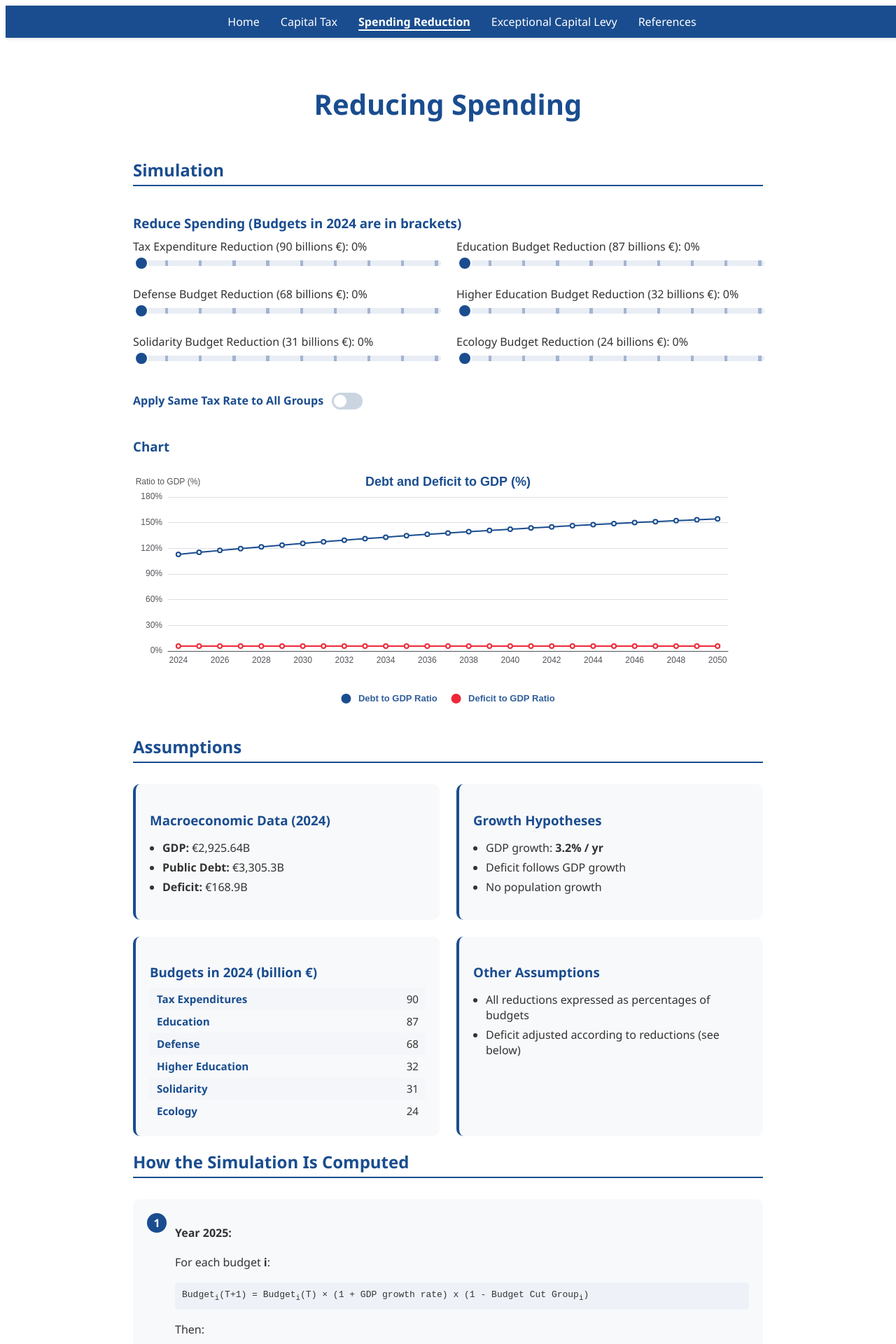
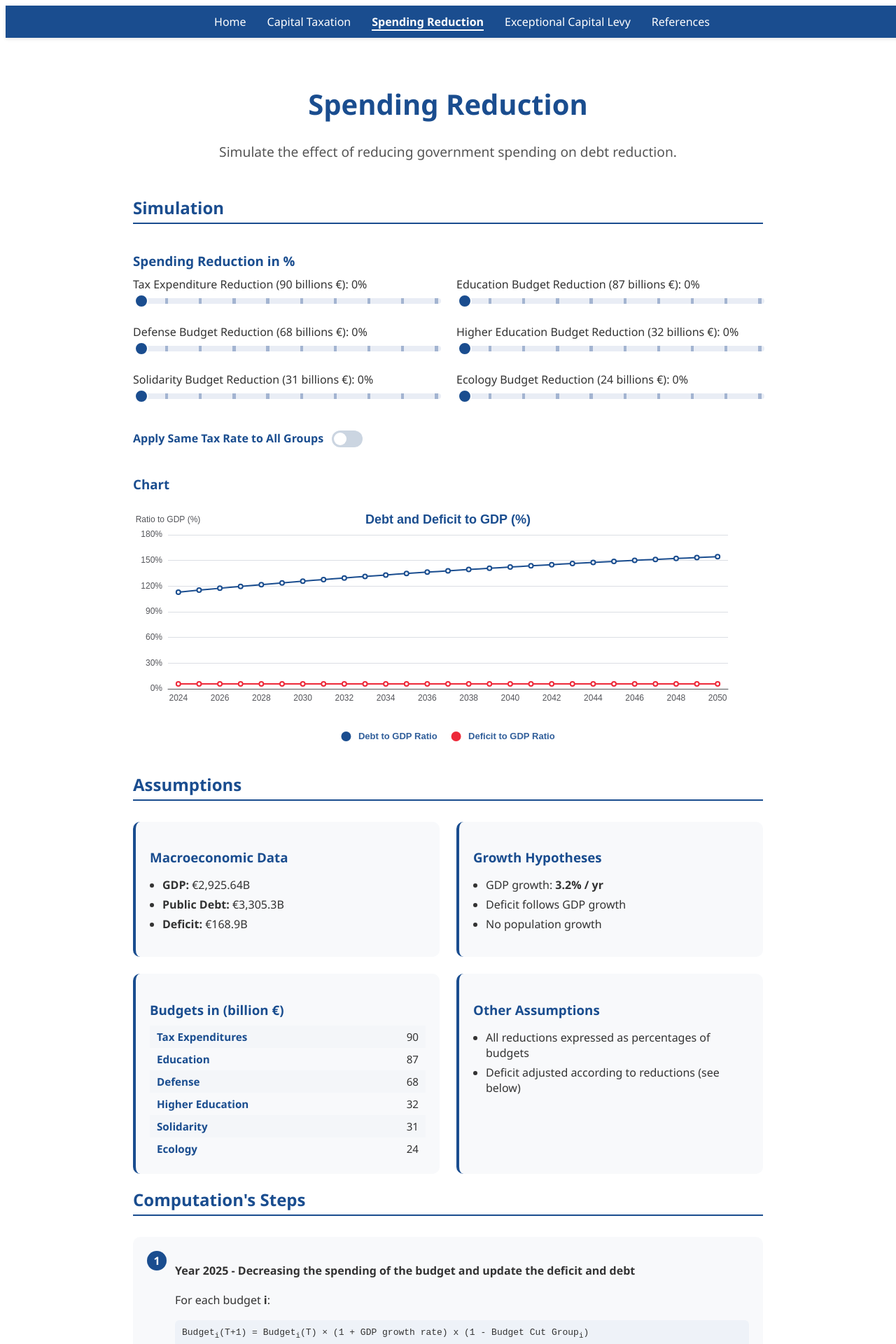
Before and after one commit to SimonPlaye/debt-eraser, a React (Vite) app: page /spending-reduction in a window 1280 px wide. Shown: the top 1920 px of the page at 70% size. Built offline with nearby package versions, Linux system fonts and the light colour scheme.

Commit message:
feat: adding extra information to make the page more straightforward

```diff
--- a/src/pages/CapitalTaxPage/CapitalTaxPage.css
+++ b/src/pages/CapitalTaxPage/CapitalTaxPage.css
@@ -139,3 +139,8 @@
 .households-table td:last-child {
   text-align: right;
 }
+
+.subtitle {
+  color: #555;
+  font-size: 1.2rem;
+}
--- a/src/pages/CapitalTaxPage/CapitalTaxPage.tsx
+++ b/src/pages/CapitalTaxPage/CapitalTaxPage.tsx
@@ -55,7 +55,11 @@ export const CapitalTaxPage = () => {
   return (
     <div className="tax-capital-page">
       <header className="page-header">
-        <h1>Taxing Capital</h1>
+        <h1>Capital Taxation</h1>
+        <p className="subtitle">
+          Simulate the effect of a permanent capital tax on millionaires for
+          debt reduction.
+        </p>
       </header>
 
       <section className="simulation-section">
@@ -132,7 +136,7 @@ export const CapitalTaxPage = () => {
 
         <div className="assumptions-grid">
           <div className="assumption-card">
-            <h3>Macroeconomic Data (2024)</h3>
+            <h3>Macroeconomic Data</h3>
             <ul>
               <li>
                 <strong>GDP:</strong> €2,925.64B
@@ -209,11 +213,16 @@ export const CapitalTaxPage = () => {
       </section>
 
       <section className="computation-section">
-        <h2>How the Simulation Is Computed</h2>
+        <h2>Computation's Steps</h2>
 
         <div className="computation-steps">
           <div className="step-card">
             <span className="step-number">1</span>
+            <p>
+              <strong>
+                Compute the revenue from the tax and update capital values
+              </strong>
+            </p>
             <p>
               For each capital group <strong>i</strong>:
             </p>
@@ -242,6 +251,9 @@ export const CapitalTaxPage = () => {
 
           <div className="step-card">
             <span className="step-number">2</span>
+            <p>
+              <strong>Update the deficit</strong>
+            </p>
             <p className="formula">
               Deficit(T+1) = Deficit(T) × (1 + GDP growth rate) − Tax Revenue
             </p>
@@ -249,11 +261,17 @@ export const CapitalTaxPage = () => {
 
           <div className="step-card">
             <span className="step-number">3</span>
+            <p>
+              <strong>Update the debt</strong>
+            </p>
             <p className="formula">Debt(T+1) = Debt(T) + Deficit(T+1)</p>
           </div>
 
           <div className="step-card">
             <span className="step-number">4</span>
+            <p>
+              <strong>Update GDP</strong>
+            </p>
             <p className="formula">GDP(T+1) = GDP(T) × (1 + GDP growth rate)</p>
           </div>
         </div>
--- a/src/pages/ExceptionalCapitalLevyPage/ExceptionalCapitalLevyPage.css
+++ b/src/pages/ExceptionalCapitalLevyPage/ExceptionalCapitalLevyPage.css
@@ -131,3 +131,8 @@
   padding: 8px 10px;
   border-radius: 6px;
 }
+
+.subtitle {
+  color: #555;
+  font-size: 1.2rem;
+}
--- a/src/pages/ExceptionalCapitalLevyPage/ExceptionalCapitalLevyPage.tsx
+++ b/src/pages/ExceptionalCapitalLevyPage/ExceptionalCapitalLevyPage.tsx
@@ -55,6 +55,10 @@ export const ExceptionalCapitalLevyPage = () => {
     <div className="tax-capital-page">
       <header className="page-header">
         <h1>Exceptional Capital Levy</h1>
+        <p className="subtitle">
+          Simulate the impact of an exceptional capital levy on millionaires on
+          debt reduction.
+        </p>
       </header>
 
       <section className="simulation-section">
@@ -131,7 +135,7 @@ export const ExceptionalCapitalLevyPage = () => {
 
         <div className="assumptions-grid">
           <div className="assumption-card">
-            <h3>Macroeconomic Data (2024)</h3>
+            <h3>Macroeconomic Data</h3>
             <ul>
               <li>
                 <strong>GDP:</strong> €2,925.64B
@@ -207,13 +211,15 @@ export const ExceptionalCapitalLevyPage = () => {
         </div>
       </section>
       <section className="computation-section">
-        <h2>How the Simulation Is Computed</h2>
+        <h2>Computation's Steps</h2>
 
         <div className="computation-steps">
           <div className="step-card">
             <span className="step-number">1</span>
             <p>
-              <strong>Year 2025:</strong>
+              <strong>
+                Year 2025 - Decreasing the deficit by the capital levy
+              </strong>
             </p>
             <p>
               For each capital group <strong>i</strong>:
@@ -244,7 +250,10 @@ export const ExceptionalCapitalLevyPage = () => {
           <div className="step-card">
             <span className="step-number">2</span>
             <p>
-              <strong>Years 2025–2050 (both included):</strong>
+              <strong>
+                Years 2025–2050 (both included) - Increase variables by normal
+                growth rate{" "}
+              </strong>
             </p>
             <ul>
               <li className="formula">
--- a/src/pages/HomePage/HomePage.tsx
+++ b/src/pages/HomePage/HomePage.tsx
@@ -12,7 +12,7 @@ export const HomePage = () => {
         </p>
         <p className="subtitleDescription">
           This website is part of a "Policy Nota" written for the course From
-          Social Theory to Practice at Erasmus University.
+          Social Theory to Practice at Erasmus University Rotterdam.
         </p>
       </header>
 
@@ -20,7 +20,7 @@ export const HomePage = () => {
         <h2>Explore Measures</h2>
         <div className="measures-cards">
           <Link to="/capital-tax" className="measure-card">
-            <h3>Capital Tax</h3>
+            <h3>Capital Taxation</h3>
             <p>Simulate the impact of capital taxation on debt reduction.</p>
           </Link>
           <Link to="/spending-reduction" className="measure-card">
@@ -29,7 +29,7 @@ export const HomePage = () => {
           </Link>
           <Link to="/capital-exceptional-levy" className="measure-card">
             <h3>Exceptional Capital Levy</h3>
-            <p>Test exceptional capital measures for debt management.</p>
+            <p>Test an unique capital levy for debt reduction.</p>
           </Link>
         </div>
       </section>
@@ -44,6 +44,11 @@ export const HomePage = () => {
           </li>
           <li>Explains how those simulations have been computed</li>
           <li>Describes which assumptions underlie the computation</li>
+          <li>
+            Note that all simulations start on <strong>2025</strong> while the
+            data start in <strong>2024</strong>. Hence, the consequences of the
+            measures are only visible from 2025 onwards.
+          </li>
         </ul>
       </section>
 
--- a/src/pages/NavigationBar/NavigationBar.tsx
+++ b/src/pages/NavigationBar/NavigationBar.tsx
@@ -4,7 +4,7 @@ import "./NavigationBar.css";
 export const NavigationBar = () => {
   const links = [
     { path: "/", label: "Home" },
-    { path: "/capital-tax", label: "Capital Tax" },
+    { path: "/capital-tax", label: "Capital Taxation" },
     { path: "/spending-reduction", label: "Spending Reduction" },
     { path: "/capital-exceptional-levy", label: "Exceptional Capital Levy" },
     { path: "/references", label: "References" },
--- a/src/pages/SpendingReductionPage/SpendingReductionPage.css
+++ b/src/pages/SpendingReductionPage/SpendingReductionPage.css
@@ -132,3 +132,8 @@
   padding: 8px 10px;
   border-radius: 6px;
 }
+
+.subtitle {
+  color: #555;
+  font-size: 1.2rem;
+}
--- a/src/pages/SpendingReductionPage/SpendingReductionPage.tsx
+++ b/src/pages/SpendingReductionPage/SpendingReductionPage.tsx
@@ -63,14 +63,17 @@ export const SpendingReductionPage = () => {
   return (
     <div className="tax-capital-page">
       <header className="page-header">
-        <h1>Reducing Spending</h1>
+        <h1>Spending Reduction</h1>
+        <p className="subtitle">
+          Simulate the effect of reducing government spending on debt reduction.
+        </p>
       </header>
 
       <section className="simulation-section">
         <h2>Simulation</h2>
 
         <div className="parameter-subsection">
-          <h3>Reduce Spending (Budgets in 2024 are in brackets)</h3>
+          <h3>Spending Reduction in %</h3>
           {!applySameTaxRateToAllGroups && (
             <SliderGrid
               sliders={[
@@ -143,7 +146,7 @@ export const SpendingReductionPage = () => {
 
         <div className="assumptions-grid">
           <div className="assumption-card">
-            <h3>Macroeconomic Data (2024)</h3>
+            <h3>Macroeconomic Data</h3>
             <ul>
               <li>
                 <strong>GDP:</strong> €2,925.64B
@@ -169,7 +172,7 @@ export const SpendingReductionPage = () => {
           </div>
 
           <div className="assumption-card">
-            <h3>Budgets in 2024 (billion €)</h3>
+            <h3>Budgets in (billion €)</h3>
             <table className="households-table">
               <tbody>
                 <tr>
@@ -211,13 +214,16 @@ export const SpendingReductionPage = () => {
       </section>
 
       <section className="computation-section">
-        <h2>How the Simulation Is Computed</h2>
+        <h2>Computation's Steps</h2>
 
         <div className="computation-steps">
           <div className="step-card">
             <span className="step-number">1</span>
             <p>
-              <strong>Year 2025:</strong>
+              <strong>
+                Year 2025 - Decreasing the spending of the budget and update the
+                deficit and debt
+              </strong>
             </p>
             <p>
               For each budget <strong>i</strong>:
@@ -240,7 +246,10 @@ export const SpendingReductionPage = () => {
           <div className="step-card">
             <span className="step-number">2</span>
             <p>
-              <strong>Years 2025–2050 (both included):</strong>
+              <strong>
+                Years 2025–2050 (both included) - Increase variables by normal
+                growth rate{" "}
+              </strong>
             </p>
             <ul>
               <li className="formula">
```
